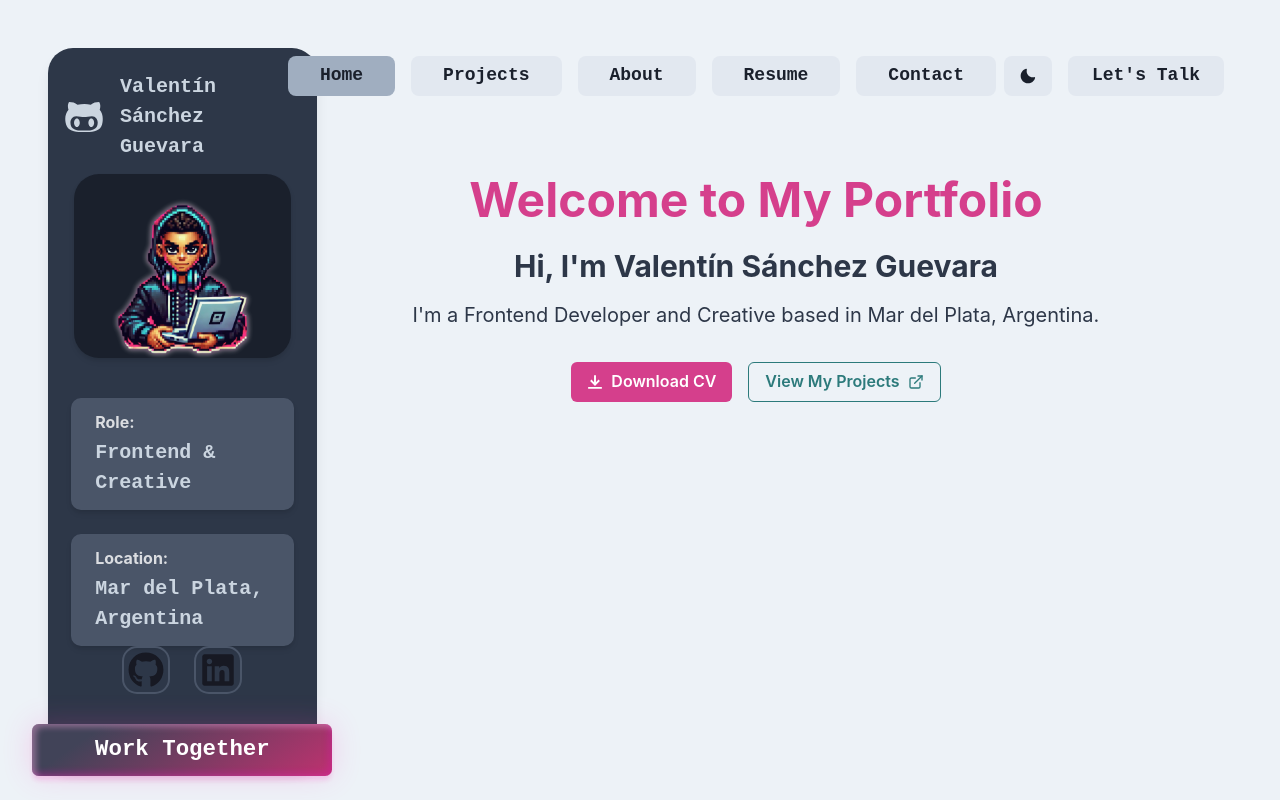
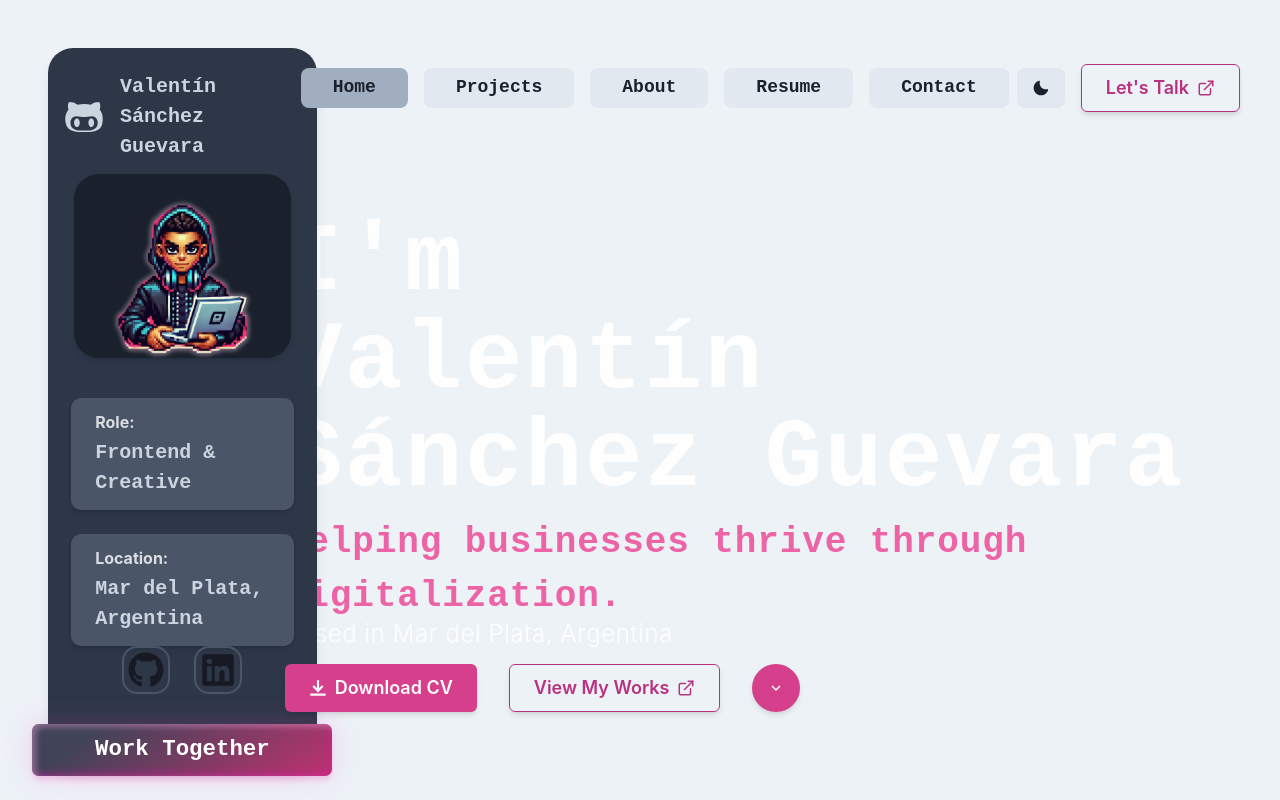
Before and after one commit to valentinsg/my-portfolio, a React (Create React App) app: page / in a window 1280 px wide. Built offline with nearby package versions, Linux system fonts and the light colour scheme.

Commit message:
nuevos cambios en home

```diff
--- a/src/App.tsx
+++ b/src/App.tsx
@@ -70,7 +70,7 @@ function App() {
           <Box display={{ base: 'none', md: 'block' }} width={{ md: '23vw' }} m={12}>
             <Sidebar />
           </Box>
-          <Box flex={1} p={{ base: 4, md: 10 }}>
+          <Box flex={1} px={{ base: 4, md: 6 }} py={{base: 6, md: 12}}>
             <Box display={{ base: 'none', md: 'block' }}>
               <Header
                 selectedSection={selectedSection}
@@ -80,7 +80,7 @@ function App() {
                 isMobile={false}
               />
             </Box>
-            <Box mt={{ base: 16, md: 8 }}>
+            <Box mt={{ base: 16, md: 8 }} mr={10}>
               {renderSection()}
             </Box>
           </Box>
--- a/src/components/Header.tsx
+++ b/src/components/Header.tsx
@@ -1,6 +1,6 @@
 import React from 'react';
 import { Button, VStack, HStack, useColorModeValue, IconButton } from '@chakra-ui/react';
-import { MoonIcon, SunIcon } from '@chakra-ui/icons';
+import { ExternalLinkIcon, MoonIcon, SunIcon } from '@chakra-ui/icons';
 
 interface HeaderProps {
   selectedSection: string;
@@ -70,20 +70,12 @@ const Header: React.FC<HeaderProps> = ({ selectedSection, setSelectedSection, co
 
         />
         <Button
-          color={buttonColor}
-          bg={buttonBg}
-          fontFamily="monospace"
+          size={['md', 'lg']}
+          variant="outline"
+          boxShadow={'md'}
+          colorScheme="pink"
           fontSize={{ base: "sm", md: "md", lg: "lg" }}
-          _hover={{
-            boxShadow: "0px 0px 8px 1px #4EC6C9",
-            bg: buttonHoverBg
-          }}
-          _active={{
-            boxShadow: "0px 0px 12px 2px #4EC6C9",
-            bg: buttonActiveBg
-          }}
-          transition="all 0.2s ease-in-out"
-          borderRadius="8px"
+          rightIcon={<ExternalLinkIcon />}
           px={{ base: 4, md: 6 }}
         >
           Let's Talk
--- a/src/components/Home.tsx
+++ b/src/components/Home.tsx
@@ -1,43 +1,115 @@
 import React from 'react';
-import { Box, Button, Heading, Text, HStack, useColorModeValue } from '@chakra-ui/react';
-import { DownloadIcon, ExternalLinkIcon } from '@chakra-ui/icons';
+import { Box, Button, Text, VStack, HStack, IconButton } from '@chakra-ui/react';
+import { DownloadIcon, ExternalLinkIcon, ChevronDownIcon } from '@chakra-ui/icons';
 
 interface HomeProps {
   setSelectedSection: (section: string) => void;
 }
 
 const Home: React.FC<HomeProps> = ({ setSelectedSection }) => {
-  const headingColor = useColorModeValue('pink.500', 'pink.300');
-  const textColor = useColorModeValue('gray.700', 'gray.300');
+  const textColor = 'whiteAlpha.900';
+  const accentColor = 'pink.400';
+
+  const handleScrollToContact = () => {
+    setSelectedSection('Contact'); // O si usas anclas, puedes hacer scroll directo
+    const contactSection = document.getElementById('contact-section');
+    if (contactSection) {
+      contactSection.scrollIntoView({ behavior: 'smooth' });
+    }
+  };
 
   return (
-    <Box p={8} textAlign="center">
-      <Heading size="2xl" color={headingColor} mb={6}>
-        Welcome to My Portfolio
-      </Heading>
-      <Heading size="lg" color={textColor} mb={4}>
-        Hi, I'm Valentín Sánchez Guevara
-      </Heading>
-      <Text fontSize="xl" color={textColor} mb={8}>
-        I'm a Frontend Developer and Creative based in Mar del Plata, Argentina.
-      </Text>
-      <HStack spacing={4} justify="center">
+    <Box
+      minH="70vh"
+      w="full"
+      display="flex"
+      flexDir="column"
+      alignItems="flex-start"
+    >
+      <VStack alignItems="flex-start" mt={8} userSelect={"none"}>
+        <Text
+          fontSize={['6xl', '7xl', '8xl', '8xl']}
+          fontWeight="bold"
+          fontFamily={"monospace"}
+          color={textColor}
+          letterSpacing="wide"
+        >
+          I'm
+        </Text>
+        <Text
+          fontSize={['6xl', '7xl', '8xl', '8xl']}
+          fontWeight="bold"
+          fontFamily={"monospace"}
+          color={textColor}
+          lineHeight={9}
+          letterSpacing="wide"
+        >
+          Valentín
+        </Text>
+        <Text
+          fontSize={['6xl', '7xl', '8xl', '8xl']}
+          fontWeight="bold"
+          color={textColor}
+          fontFamily={"monospace"}
+          letterSpacing="wide"
+        >
+          Sánchez Guevara
+        </Text>
+        <Text
+          fontSize={['xl', '2xl', '4xl']}
+          color={accentColor}
+          fontWeight="bold"
+          fontFamily={"monospace"}
+          letterSpacing="wide"
+          mt={-6}
+        >
+          Helping businesses thrive through digitalization.
+        </Text>
+        <Text
+          fontSize={['md', 'lg', '2xl']}
+          color={textColor}
+          fontWeight="light"
+          letterSpacing="wide"
+          mt={-4}
+        >
+          Based in Mar del Plata, Argentina
+        </Text>
+      </VStack>
+
+      <HStack spacing={8} mt={"auto"} mb={2} alignItems="center">
         <Button
+          size={['md', 'lg']}
+          boxShadow={'md'}
           colorScheme="pink"
-          variant="solid"
           leftIcon={<DownloadIcon />}
-          onClick={() => console.log('Downloading CV')}
+          _hover={{ bg: 'pink.300' }}
+          _active={{ bg: 'pink.500' }}
         >
           Download CV
         </Button>
         <Button
-          colorScheme="teal"
+          size={['md', 'lg']}
           variant="outline"
+          boxShadow={'md'}
+          colorScheme="pink"
           rightIcon={<ExternalLinkIcon />}
           onClick={() => setSelectedSection('Projects')}
         >
-          View My Projects
+          View My Works
         </Button>
+
+        {/* Nueva flecha que lleva a la sección de contacto */}
+        <IconButton
+          size="lg"
+          aria-label="Scroll to contact"
+          icon={<ChevronDownIcon />}
+          isRound
+          onClick={handleScrollToContact}
+          colorScheme="pink"
+          boxShadow={'md'}
+          _hover={{ bg: 'pink.300' }}
+          _active={{ bg: 'pink.500' }}
+        />
       </HStack>
     </Box>
   );
--- a/src/components/Projects.tsx
+++ b/src/components/Projects.tsx
@@ -1,5 +1,5 @@
 import React from 'react'
-import { Heading, Grid, GridItem, VStack, Text, useColorModeValue } from '@chakra-ui/react'
+import { Heading, Grid, GridItem, VStack, Text, useColorModeValue, Box } from '@chakra-ui/react'
 
 
 const Projects = () => {
@@ -7,14 +7,15 @@ const Projects = () => {
   const headingColor = useColorModeValue('pink.500', 'pink.300');
   const textColor = useColorModeValue('gray.700', 'gray.300');
   return (
-    <div>
-      <Heading as="h2" size="lg" fontFamily="'Orbitron', sans-serif" color={headingColor} mt={8}>
+    <Box
+    >
+      <Heading as="h2" fontSize={"4xl"} fontFamily="monospace" color={headingColor} mb={8} >
         Featured Projects
       </Heading>
-      <Grid templateColumns={{ base: "repeat(1, 1fr)", md: "repeat(2, 1fr)" }} gap={6}>
+      <Grid templateColumns={{ base: "repeat(1, 1fr)", md: "repeat(2, 1fr)" }} gap={8}>
         {[1, 2, 3, 4].map((project) => (
-          <GridItem key={project} w="100%" h="200px" bg={bgColor} p={4} borderRadius="md" boxShadow="md">
-            <VStack align="start" spacing={2}>
+          <GridItem key={project} w="95%" h="500px" bg={bgColor} p={6} borderRadius="md" boxShadow="md">
+            <VStack align="start" >
               <Heading as="h3" size="md" fontFamily="'Orbitron', sans-serif">
                 Project {project}
               </Heading>
@@ -25,7 +26,7 @@ const Projects = () => {
           </GridItem>
         ))}
       </Grid>
-    </div>
+    </Box>
   )
 }
 
```
Also changed, not shown: src/theme.ts (+51 -7 lines).
